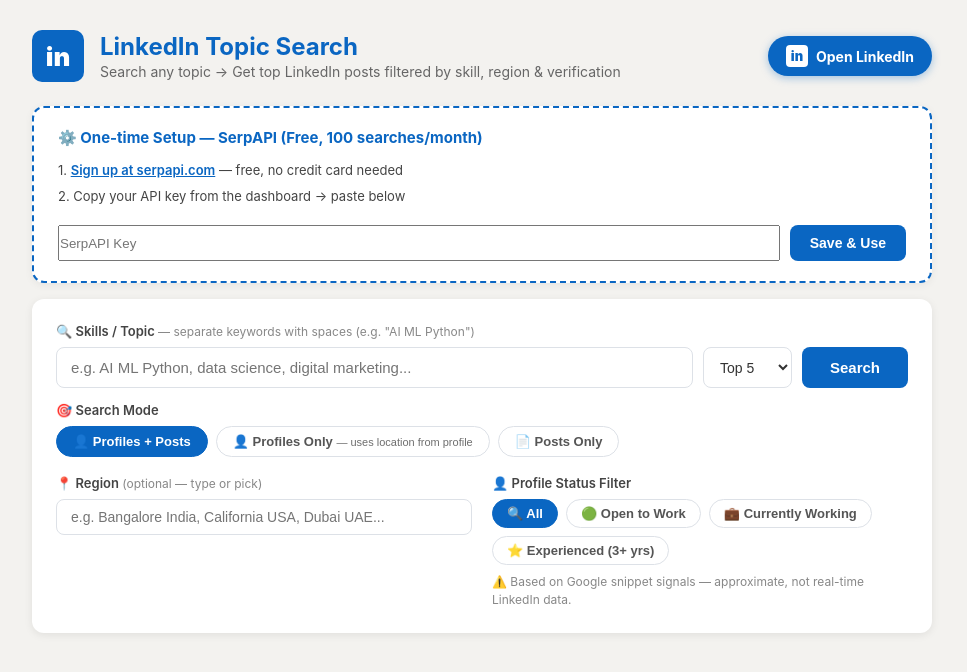
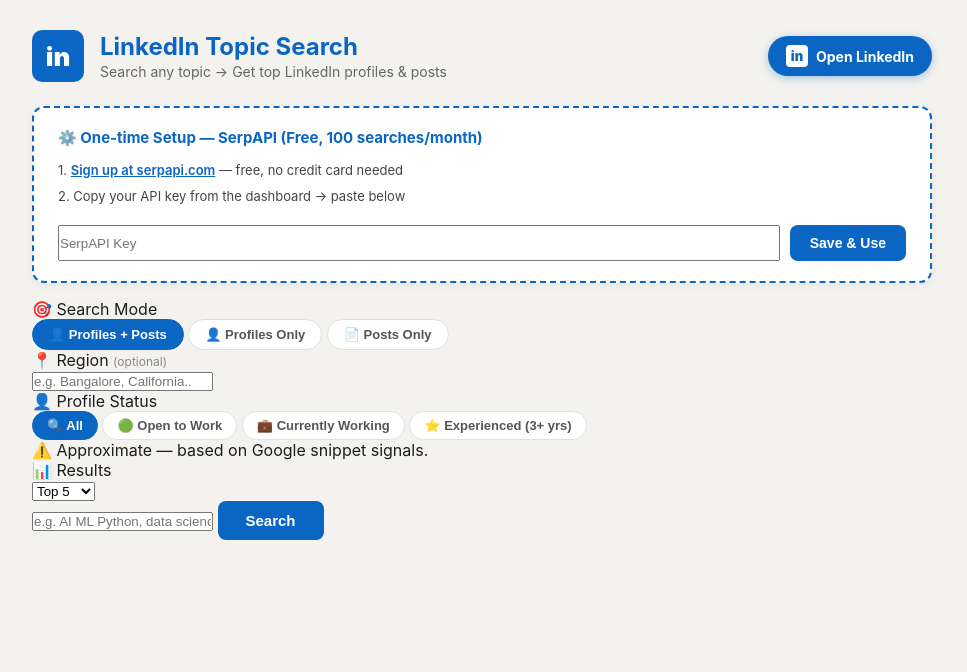
Before and after one commit to Anshiika123/search, a Flask app: page / in a window 1280 px wide. Shown: the top 672 px of the page, without its empty margins (158-1125 px from the left). Run offline with Flask 3, Linux system fonts and the light colour scheme.

Commit message:
auto: save 25-06-2026 23:12:54.26

```diff
--- a/templates/index.html
+++ b/templates/index.html
@@ -14,13 +14,14 @@
     <div class="logo">in</div>
     <div style="flex:1">
       <h1>LinkedIn Topic Search</h1>
-      <p>Search any topic → Get top LinkedIn posts filtered by skill, region & verification</p>
+      <p>Search any topic → Get top LinkedIn profiles &amp; posts</p>
     </div>
     <a class="btn-linkedin" href="https://www.linkedin.com/feed/" target="_blank">
       <span class="btn-linkedin-logo">in</span> Open LinkedIn
     </a>
   </div>
 
+  <!-- API key setup -->
   <div id="credsSetup" class="creds-setup" style="{% if has_creds %}display:none{% endif %}">
     <div class="creds-header">⚙️ One-time Setup — SerpAPI (Free, 100 searches/month)</div>
     <div class="creds-steps">
@@ -29,47 +30,31 @@
     </div>
     <div class="creds-row">
       <input type="text" id="inputApiKey" placeholder="SerpAPI Key" />
-      <button class="btn-save" onclick="saveCreds()">Save & Use</button>
+      <button class="btn-save" onclick="saveCreds()">Save &amp; Use</button>
     </div>
   </div>
   <div id="credsSaved" class="key-saved" style="{% if not has_creds %}display:none{% endif %}">✅ SerpAPI connected — real Google results, no bot blocking!</div>
 
-  <!-- Search Card -->
-  <div class="card">
+  <!-- Two-column layout -->
+  <div class="layout">
 
-    <!-- Row 1: Topic + Count + Search -->
-    <div class="form-group">
-      <label>🔍 Skills / Topic <span class="label-hint">— separate keywords with spaces (e.g. "AI ML Python")</span></label>
-      <div class="search-row">
-        <input type="text" id="topic" placeholder="e.g. AI ML Python, data science, digital marketing..." />
-        <select id="maxResults" class="select-count">
-          <option value="5" selected>Top 5</option>
-          <option value="10">Top 10</option>
-        </select>
-        <button class="btn-search" id="searchBtn" onclick="doSearch()">Search</button>
+    <!-- ── LEFT SIDEBAR ── -->
+    <aside class="sidebar">
+
+      <div class="sidebar-section">
+        <div class="sidebar-label">🎯 Search Mode</div>
+        <div class="sidebar-tabs">
+          <button class="mode-tab active" data-mode="both"     onclick="setMode(this)">👤 Profiles + Posts</button>
+          <button class="mode-tab"        data-mode="profiles" onclick="setMode(this)">👤 Profiles Only</button>
+          <button class="mode-tab"        data-mode="posts"    onclick="setMode(this)">📄 Posts Only</button>
         </div>
       </div>
 
-    <!-- Row 2: Search Mode -->
-    <div class="form-group" style="margin-top:14px;margin-bottom:0">
-      <label class="filter-label">🎯 Search Mode</label>
-      <div class="mode-tabs">
-        <button class="mode-tab active" data-mode="both"    onclick="setMode(this)">👤 Profiles + Posts</button>
-        <button class="mode-tab"        data-mode="profiles" onclick="setMode(this)">👤 Profiles Only <span class="mode-hint">— uses location from profile</span></button>
-        <button class="mode-tab"        data-mode="posts"    onclick="setMode(this)">📄 Posts Only</button>
-      </div>
-      <p id="modeNote" style="font-size:12px;color:#0a66c2;margin-top:6px;display:none">
-        💡 Profile search finds people by their listed location (city/country on their profile) — most accurate for region filtering.
-      </p>
-    </div>
-
-    <!-- Row 3: Region + Verified toggle -->
-    <div class="filter-row">
-      <div class="filter-group">
-        <label class="filter-label">📍 Region <span class="label-hint">(optional — type or pick)</span></label>
-        <input type="text" id="regionCustom" class="input-region-single"
+      <div class="sidebar-section">
+        <div class="sidebar-label">📍 Region <span class="label-hint">(optional)</span></div>
+        <input type="text" id="regionCustom" class="sidebar-input"
                list="regionList"
-               placeholder="e.g. Bangalore India, California USA, Dubai UAE..." />
+               placeholder="e.g. Bangalore, California..." />
         <datalist id="regionList">
           <option value="Bangalore India">
           <option value="Delhi India">
@@ -94,20 +79,36 @@
         </datalist>
       </div>
 
-      <div class="filter-group">
-        <label class="filter-label">👤 Profile Status Filter</label>
-        <div class="status-filter-group">
-          <button class="status-btn active" data-status="all" onclick="setStatusFilter(this)">🔍 All</button>
-          <button class="status-btn" data-status="open_to_work" onclick="setStatusFilter(this)">🟢 Open to Work</button>
-          <button class="status-btn" data-status="working" onclick="setStatusFilter(this)">💼 Currently Working</button>
-          <button class="status-btn" data-status="experienced" onclick="setStatusFilter(this)">⭐ Experienced (3+ yrs)</button>
+      <div class="sidebar-section">
+        <div class="sidebar-label">👤 Profile Status</div>
+        <div class="sidebar-tabs">
+          <button class="status-btn active" data-status="all"          onclick="setStatusFilter(this)">🔍 All</button>
+          <button class="status-btn"        data-status="open_to_work" onclick="setStatusFilter(this)">🟢 Open to Work</button>
+          <button class="status-btn"        data-status="working"      onclick="setStatusFilter(this)">💼 Currently Working</button>
+          <button class="status-btn"        data-status="experienced"  onclick="setStatusFilter(this)">⭐ Experienced (3+ yrs)</button>
         </div>
-        <div class="verified-note" style="margin-top:8px">
-          ⚠️ Based on Google snippet signals — approximate, not real-time LinkedIn data.
-        </div>
-      </div>
+        <div class="sidebar-note">⚠️ Approximate — based on Google snippet signals.</div>
       </div>
 
+      <div class="sidebar-section">
+        <div class="sidebar-label">📊 Results</div>
+        <select id="maxResults" class="sidebar-select">
+          <option value="5" selected>Top 5</option>
+          <option value="10">Top 10</option>
+        </select>
+      </div>
+
+    </aside>
+
+    <!-- ── MAIN CONTENT ── -->
+    <main class="main">
+
+      <!-- Search bar -->
+      <div class="search-bar-wrap">
+        <input type="text" id="topic"
+               placeholder="e.g. AI ML Python, data science, digital marketing..."
+               class="search-input" />
+        <button class="btn-search" id="searchBtn" onclick="doSearch()">Search</button>
       </div>
 
       <!-- Status -->
@@ -124,6 +125,9 @@
         </div>
         <div id="postsList"></div>
       </div>
+
+    </main>
+  </div><!-- /layout -->
 
 </div>
 
@@ -159,19 +163,13 @@
     document.querySelectorAll('.mode-tab').forEach(b => b.classList.remove('active'));
     btn.classList.add('active');
     currentMode = btn.dataset.mode;
-    const note = document.getElementById('modeNote');
-    note.style.display = (currentMode !== 'posts') ? 'block' : 'none';
-  }
-
-  function getRegion() {
-    return document.getElementById('regionCustom').value.trim();
   }
 
   async function doSearch() {
     const topic = document.getElementById('topic').value.trim();
     if (!topic) { alert('Please enter a topic!'); return; }
 
-    const region = getRegion();
+    const region = document.getElementById('regionCustom').value.trim();
     const maxResults = parseInt(document.getElementById('maxResults').value);
 
     const btn = document.getElementById('searchBtn');
@@ -180,7 +178,7 @@
 
     let statusMsg = `Searching LinkedIn about "${topic}"`;
     if (region) statusMsg += ` in ${region}`;
-    if (currentStatusFilter !== 'all') statusMsg += ` · filter: ${currentStatusFilter}`;
+    if (currentStatusFilter !== 'all') statusMsg += ` · ${currentStatusFilter}`;
     statusMsg += '...';
     showStatus(statusMsg, 'loading');
     document.getElementById('results').style.display = 'none';
@@ -190,9 +188,7 @@
         method: 'POST',
         headers: {'Content-Type': 'application/json'},
         body: JSON.stringify({
-          topic,
-          max_results: currentStatusFilter === 'all' ? maxResults : 20,
-          region,
+          topic, max_results: maxResults, region,
           search_mode: currentMode,
           status_filter: currentStatusFilter,
           api_key: savedApiKey || localStorage.getItem('serpapi_key') || '',
@@ -203,11 +199,11 @@
       if (data.error) {
         showStatus('❌ ' + data.error, 'error');
       } else {
-        showStatus(`Found ${data.count} post${data.count !== 1 ? 's' : ''} for "${data.topic}"`, 'success');
+        showStatus(`Found ${data.count} result${data.count !== 1 ? 's' : ''} for "${data.topic}"`, 'success');
         renderResults(data);
       }
     } catch(e) {
-      showStatus('Error: ' + e.message, 'error');
+      showStatus('❌ Error: ' + e.message, 'error');
     }
 
     btn.disabled = false;
@@ -226,74 +222,54 @@
   }
 
   function renderResults(data) {
-    let title = `Top ${data.count} Posts — "${data.topic}"`;
-    document.getElementById('resultsTitle').textContent = title;
-
+    document.getElementById('resultsTitle').textContent = `Top ${data.count} Results — "${data.topic}"`;
     let subtitle = '';
-    if (data.region) subtitle += `📍 Region: ${data.region}`;
-    if (data.verified_only) subtitle += (subtitle ? '  •  ' : '') + '🔰 Verified filter: ON (approximate)';
+    if (data.region) subtitle += `📍 ${data.region}`;
     document.getElementById('resultsSubtitle').textContent = subtitle;
 
     const list = document.getElementById('postsList');
     list.innerHTML = '';
 
-    // Apply status filter client-side — show ALL matching, not just top N
     let filtered = data.posts;
-    let filterLabel = '';
     if (currentStatusFilter === 'open_to_work') {
       filtered = data.posts.filter(p => p.open_to_work);
-      filterLabel = '🟢 Open to Work';
+      if (!filtered.length) filtered = data.posts;
     } else if (currentStatusFilter === 'working') {
       filtered = data.posts.filter(p => p.current_company && !p.open_to_work);
-      filterLabel = '💼 Currently Working';
+      if (!filtered.length) filtered = data.posts;
     } else if (currentStatusFilter === 'experienced') {
       filtered = data.posts.filter(p => p.exp_years >= 3 || p.seniority_score >= 3);
-      filterLabel = '⭐ Experienced (3+ yrs)';
+      if (!filtered.length) filtered = data.posts;
     }
 
-    if (currentStatusFilter !== 'all' && filtered.length === 0) {
-      list.innerHTML = `<div class="status error" style="display:block">
-        No profiles matched the <b>${filterLabel}</b> filter in these results.
-        Try switching to <b>All</b> or search with different keywords.
-      </div>`;
-      document.getElementById('results').style.display = 'block';
-      return;
-    }
+    filtered.forEach((post, i) => {
+      const initials = getInitials(post.author_name);
+      const bg       = avatarColor(post.author_name);
 
-    // Update count in title
-    document.getElementById('resultsTitle').textContent =
-      currentStatusFilter === 'all'
-        ? `Top ${filtered.length} Results — "${data.topic}"`
-        : `${filtered.length} ${filterLabel} profiles — "${data.topic}"`;
-
-    filtered.forEach((post, i) => {
-      const initials  = getInitials(post.author_name);
-      const bg        = avatarColor(post.author_name);
-      const likes     = post.likes    ? `<span class="stat-pill">👍 ${post.likes}</span>`    : '';
-      const comments  = post.comments ? `<span class="stat-pill">💬 ${post.comments}</span>` : '';
-      const kwBadge   = post.total_keywords > 0
-        ? `<span class="stat-pill kw-match">${post.matched_keywords}/${post.total_keywords} keywords</span>` : '';
-      const verBadge  = post.verified_signal
-        ? `<span class="stat-pill ver-badge">🔰 Verified Signal</span>` : '';
-      const regionBadge = (data.region && post.region_match)
-        ? `<span class="stat-pill region-badge">📍 ${data.region}</span>` : '';
-      const typeBadge = post.result_type === 'profile'
+      const typeBadge     = post.result_type === 'profile'
         ? `<span class="stat-pill type-profile">👤 Profile</span>`
         : `<span class="stat-pill type-post">📄 Post</span>`;
+      const kwBadge       = post.total_keywords > 0
+        ? `<span class="stat-pill kw-match">${post.matched_keywords}/${post.total_keywords} kw</span>` : '';
+      const regionBadge   = (data.region && post.region_match)
+        ? `<span class="stat-pill region-badge">📍 ${data.region}</span>` : '';
+      const openToWorkBadge = post.open_to_work
+        ? `<span class="stat-pill otw-badge">🟢 Open to Work</span>` : '';
+      const companyBadge  = post.current_company
+        ? `<span class="stat-pill company-badge">🏢 ${post.current_company}</span>` : '';
+      const expBadge      = post.exp_years > 0
+        ? `<span class="stat-pill exp-badge">📅 ${post.exp_years}+ yrs</span>` : '';
+      const senBadge      = post.seniority_score > 0
+        ? `<span class="stat-pill seniority-badge">${'⭐'.repeat(Math.min(post.seniority_score,3))} L${post.seniority_score}</span>` : '';
+      const activeBadge   = post.is_active
+        ? `<span class="stat-pill active-badge">⚡ Active</span>` : '';
+      const jobLine       = post.job_title
+        ? `<div class="id-jobtitle">💼 ${post.job_title}</div>` : '';
 
-      const postBtnLabel = post.post_url_label || (post.result_type === 'profile' ? '🔍 Find Posts' : '📄 Open Post');
-
-      const openToWorkBadge  = post.open_to_work    ? `<span class="stat-pill otw-badge">🟢 Open to Work</span>` : '';
-      const companyBadge     = post.current_company ? `<span class="stat-pill company-badge">🏢 ${post.current_company}</span>` : '';
-      const activeBadge      = post.is_active       ? `<span class="stat-pill active-badge">⚡ Recently Active</span>` : '';
-      const expBadge         = post.exp_years > 0   ? `<span class="stat-pill exp-badge">📅 ${post.exp_years}+ yrs</span>` : '';
-      const seniorityBadge   = post.seniority_score > 0
-        ? `<span class="stat-pill seniority-badge">${'⭐'.repeat(Math.min(post.seniority_score,5))} Seniority L${post.seniority_score}</span>` : '';
-      const jobTitleLine     = post.job_title ? `<div class="id-jobtitle">💼 ${post.job_title}</div>` : '';
-
+      const postBtnLabel = post.post_url_label || '📄 Open Post';
       const claudePrompt = post.result_type === 'profile'
-        ? `Tell me about this LinkedIn profile and their skills in ${data.topic}:\n\nName: ${post.author_name}\nTitle: ${post.job_title||'N/A'}\nCompany: ${post.current_company||'N/A'}\nOpen to Work: ${post.open_to_work?'Yes':'Unknown'}\nProfile: ${post.profile_url}\nHeadline: ${post.context}`
-        : `Analyze this LinkedIn post about ${data.topic}:\n\nAuthor: ${post.author_name}\nCompany: ${post.current_company||'N/A'}\nPost: ${post.context}\nURL: ${post.post_url}`;
+        ? `Tell me about this LinkedIn profile: ${post.author_name}\nTitle: ${post.job_title||''}\nCompany: ${post.current_company||''}\nProfile: ${post.profile_url}`
+        : `Analyze this LinkedIn post by ${post.author_name}:\n${post.context}\nURL: ${post.post_url}`;
 
       list.innerHTML += `
         <div class="id-card ${post.result_type === 'profile' ? 'id-card-profile' : ''}">
@@ -307,13 +283,13 @@
                   ? `<a href="${post.profile_url}" target="_blank">${post.author_name}</a>`
                   : post.author_name}
               </div>
-              ${jobTitleLine}
-              <div class="id-stats">${typeBadge}${openToWorkBadge}${companyBadge}${expBadge}${seniorityBadge}${activeBadge}${kwBadge}${regionBadge}${verBadge}${likes}${comments}</div>
+              ${jobLine}
+              <div class="id-stats">${typeBadge}${openToWorkBadge}${companyBadge}${expBadge}${senBadge}${activeBadge}${kwBadge}${regionBadge}</div>
               <div class="id-context">${post.context}</div>
               <div class="id-actions">
                 ${post.profile_url ? `<a class="id-btn id-btn-outline" href="${post.profile_url}" target="_blank">👤 View Profile</a>` : ''}
                 ${post.post_url    ? `<a class="id-btn id-btn-fill"    href="${post.post_url}"    target="_blank">${postBtnLabel}</a>` : ''}
-                <a class="id-btn id-btn-claude" href="https://claude.ai/new?q=${encodeURIComponent(claudePrompt)}" target="_blank">✨ Open Claude</a>
+                <a class="id-btn id-btn-claude" href="https://claude.ai/new?q=${encodeURIComponent(claudePrompt)}" target="_blank">✨ Ask Claude</a>
               </div>
             </div>
           </div>
```
Lines whose indentation alone changed are shown as unchanged.
